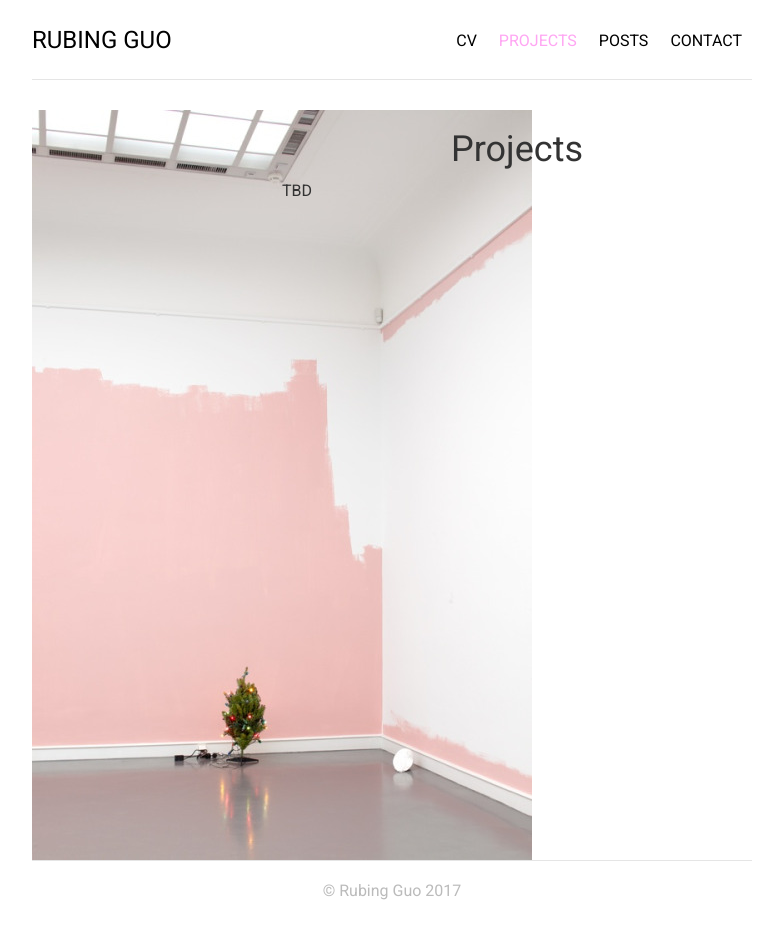
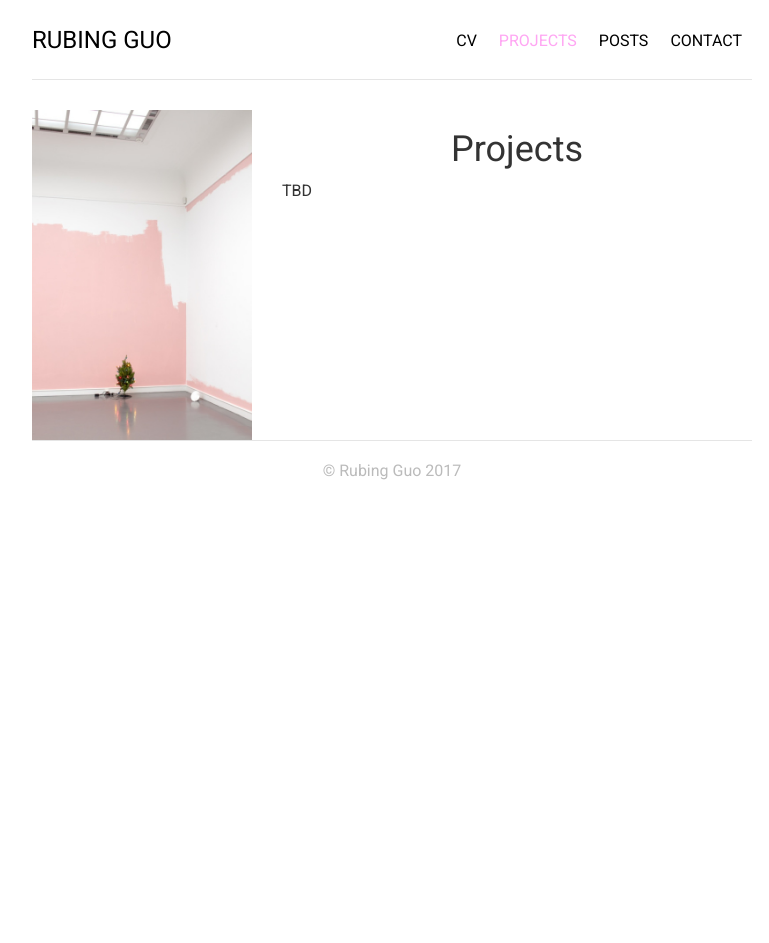
Before and after one commit to flower-joke/peanutshells.github.io, a Jekyll site: the page built from projects/index.html, in a window 1280 px wide. Shown: the whole page, without its empty margins (248-1017 px from the left). Built offline with Jekyll 4.4.1, drawn with Linux system fonts in a browser that asks for light colours; nearby versions of some CDN libraries; after the commit the page ends 900 px from its top, so only the background shows below that.

Commit message:
Update index.html

```diff
--- a/projects/index.html
+++ b/projects/index.html
@@ -9,7 +9,7 @@ description: ---hehe
 ---
 <div class="row">
 	<div class="col-sm-4">
-	  <img  class="" alt="wall_pink.jpg" src="img/wall_pink.jpg">
+	  <img  class="img-responsive" alt="wall_pink.jpg" src="img/wall_pink.jpg">
 	</div>
   <div class = "col-sm-8">
     <h1 class = "page-title">{{ page.title }}</h1>
```
